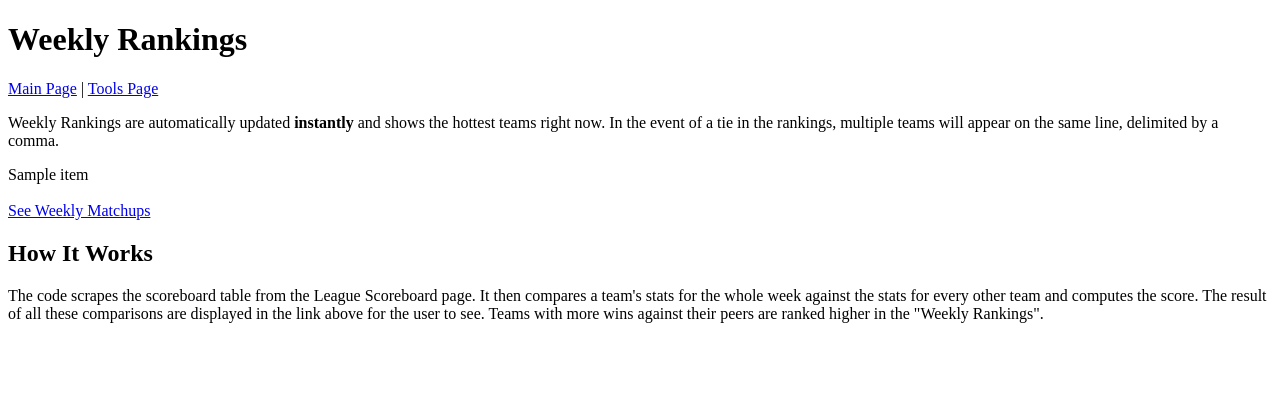
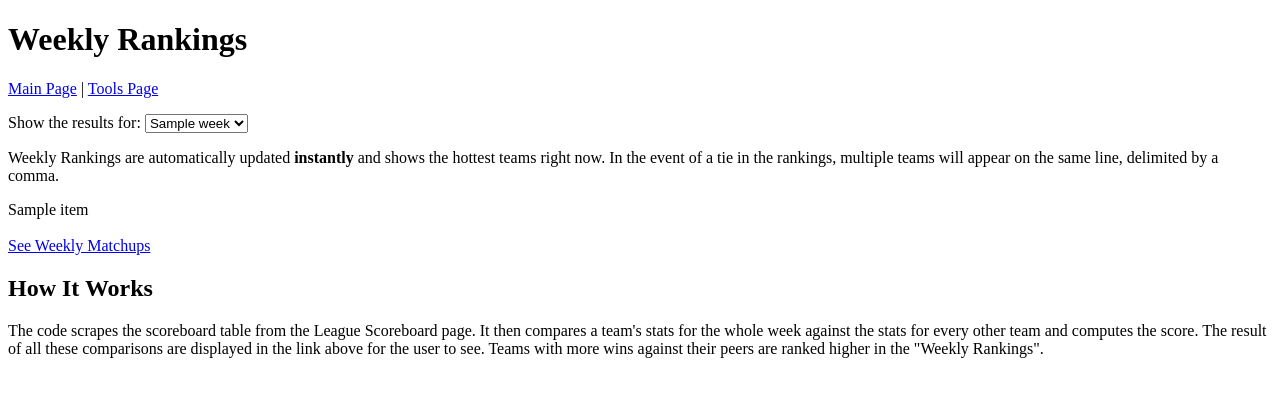
Before and after one commit to wcrasta/ESPN-Fantasy-Basketball, a Flask app: template templates/weekly_rankings.html in a window 1280 px wide. Shown: the top 397 px of the page. Run offline with Flask 2, Linux system fonts and the light colour scheme; the template is opened without the code that fills it: most values are stand-ins (such as "Sample title", 1, 10 or a date in 2020).

Commit message:
Previous weeks implementation

```diff
--- a/app.py
+++ b/app.py
@@ -1,5 +1,5 @@
 from bs4 import BeautifulSoup
-from flask import Flask, render_template, request, redirect, url_for
+from flask import Flask, render_template, request, redirect, url_for, session
 from operator import itemgetter
 from selenium import webdriver
 from selenium.webdriver.common.by import By
@@ -7,11 +7,12 @@ from selenium.webdriver.common.desired_capabilities import DesiredCapabilities
 from selenium.webdriver.support import expected_conditions as EC
 from selenium.webdriver.support.wait import WebDriverWait
 from urllib.parse import parse_qs, urlparse
-
+import requests
 
 # Create the Flask application.
 app = Flask(__name__)
 app.debug = True
+app.secret_key = "super secret key"
 
 
 @app.route('/', methods=['GET', 'POST'])
@@ -48,7 +49,7 @@ def season_rankings():
         leagueId = request.args.get('leagueId')
         seasonId = request.args.get('seasonId')
         url = 'http://fantasy.espn.com/basketball/league/standings?leagueId={}&seasonId={}'.format(leagueId, seasonId)
-        teams, categories = setup(url)
+        teams, categories, weeks = setup(url)
         season_rankings, season_matchups, season_analysis = computeStats(teams, categories)
         return render_template('season_rankings.html', season_rankings=season_rankings, leagueId=leagueId,
                                seasonId=seasonId)
@@ -63,7 +64,7 @@ def season_matchups():
         leagueId = request.args.get('leagueId')
         seasonId = request.args.get('seasonId')
         url = 'http://fantasy.espn.com/basketball/league/standings?leagueId={}&seasonId={}'.format(leagueId, seasonId)
-        teams, categories = setup(url)
+        teams, categories, weeks = setup(url)
         season_rankings, season_matchups, season_analysis = computeStats(teams, categories)
         return render_template('season_matchups.html', season_matchups=season_matchups, leagueId=leagueId,
                                seasonId=seasonId)
@@ -78,7 +79,7 @@ def season_analysis():
         leagueId = request.args.get('leagueId')
         seasonId = request.args.get('seasonId')
         url = 'http://fantasy.espn.com/basketball/league/standings?leagueId={}&seasonId={}'.format(leagueId, seasonId)
-        teams, categories = setup(url)
+        teams, categories, weeks = setup(url)
         season_rankings, season_matchups, season_analysis = computeStats(teams, categories)
         return render_template('season_analysis.html', season_matchups=season_matchups, season_analysis=season_analysis,
                                leagueId=leagueId, seasonId=seasonId)
@@ -87,50 +88,74 @@ def season_analysis():
         return redirect(url_for('index', invalidURL=True))
 
 
-@app.route('/weekly_rankings')
+@app.route('/weekly_rankings', methods=['GET', 'POST'])
 def weekly_rankings():
     try:
         leagueId = request.args.get('leagueId')
         seasonId = request.args.get('seasonId')
-        url = 'http://fantasy.espn.com/basketball/league/scoreboard?leagueId={}&seasonId={}'.format(leagueId, seasonId)
-        teams, categories = setup(url)
+        week = request.form.get('week_selection')
+        if week is None:
+            week = getCurrentWeek(leagueId, seasonId)
+        session['currentWeek'] = week
+        url = ('http://fantasy.espn.com/basketball/league/scoreboard?leagueId={}&seasonId={}&matchupPeriodId={}')\
+            .format(leagueId, seasonId, week)
+        teams, categories, weeks = setup(url)
         weekly_rankings, weekly_matchups, weekly_analysis = computeStats(teams, categories)
         return render_template('weekly_rankings.html', weekly_rankings=weekly_rankings, leagueId=leagueId,
-                               seasonId=seasonId)
+                               seasonId=seasonId, currentWeek=week, weeks=weeks)
     except Exception as ex:
         print('Exception in weekly rankings:' + ex)
         return redirect(url_for('index', invalidURL=True))
 
-
-@app.route('/weekly_matchups')
+@app.route('/weekly_matchups', methods=['GET', 'POST'])
 def weekly_matchups():
     try:
         leagueId = request.args.get('leagueId')
         seasonId = request.args.get('seasonId')
-        url = 'http://fantasy.espn.com/basketball/league/scoreboard?leagueId={}&seasonId={}'.format(leagueId, seasonId)
-        teams, categories = setup(url)
+        week = request.form.get('week_selection')
+        if week is None:
+            week = session.get('currentWeek', None)
+            if week is None:
+                week = getCurrentWeek(leagueId, seasonId)
+        session['currentWeek'] = week
+        url = ('http://fantasy.espn.com/basketball/league/scoreboard?leagueId={}&seasonId={}&matchupPeriodId={}') \
+            .format(leagueId, seasonId, week)
+        teams, categories, weeks  = setup(url)
         weekly_rankings, weekly_matchups, weekly_analysis = computeStats(teams, categories)
         return render_template('weekly_matchups.html', weekly_matchups=weekly_matchups, leagueId=leagueId,
-                               seasonId=seasonId)
+                               seasonId=seasonId, currentWeek=week, weeks=weeks)
     except Exception as ex:
         print('Exception in weekly matchups:' + ex)
         return redirect(url_for('index', invalidURL=True))
 
 
-@app.route('/weekly_analysis')
+@app.route('/weekly_analysis', methods=['GET', 'POST'])
 def weekly_analysis():
     try:
         leagueId = request.args.get('leagueId')
         seasonId = request.args.get('seasonId')
-        url = 'http://fantasy.espn.com/basketball/league/scoreboard?leagueId={}&seasonId={}'.format(leagueId, seasonId)
-        teams, categories = setup(url)
+        week = request.form.get('week_selection')
+        if week is None:
+            week = session.get('currentWeek', None)
+            if week is None:
+                week = getCurrentWeek(leagueId, seasonId)
+        session['currentWeek'] = week
+        url = ('http://fantasy.espn.com/basketball/league/scoreboard?leagueId={}&seasonId={}&matchupPeriodId={}') \
+            .format(leagueId, seasonId, week)
+        teams, categories, weeks = setup(url)
         weekly_rankings, weekly_matchups, weekly_analysis = computeStats(teams, categories)
         return render_template('weekly_analysis.html', weekly_matchups=weekly_matchups, weekly_analysis=weekly_analysis,
-                               leagueId=leagueId, seasonId=seasonId)
+                               leagueId=leagueId, seasonId=seasonId, currentWeek=week, weeks=weeks)
     except Exception as ex:
         print('Exception in weekly analysis:' + ex)
         return redirect(url_for('index', invalidURL=True))
 
+def getCurrentWeek(leagueId, seasonId):
+    url = ("http://fantasy.espn.com/apis/v3/games/fba/seasons/{}/segments/0/leagues/{}?view=mMatchupScore&view"
+           "mScoreboard&view=mSettings&view=mTeam&view=modular&view=mNav").format(seasonId, leagueId)
+    r = requests.get(url)
+    data = r.json()
+    return data['status']['currentMatchupPeriod']
 
 # Scrapes the "Season Stats" table from the ESPN Fantasy Standings page.
 def setup(url):
@@ -149,6 +174,7 @@ def setup(url):
         else:
             WebDriverWait(driver, 10).until(EC.presence_of_element_located((By.CLASS_NAME, 'Table2__header-row')))
 
+        weeks = []
         plain_text = driver.page_source
         driver.close()
         soup = BeautifulSoup(plain_text, 'lxml')
@@ -164,6 +190,10 @@ def setup(url):
             tableBody = soup.find_all('table', class_='Table2__table-scroller Table2__right-aligned Table2__table')[0]
             rows = tableBody.findAll('tr', {'class': 'Table2__tr Table2__tr--md Table2__even'})
         else:
+            weeksDropdown = soup.find("select", class_='dropdown__select')
+            weeksValues = weeksDropdown.find_all("option")
+            weeks = [w.text for w in weeksValues]
+            values = [w.get("value") for w in weeksValues]
             tableSubHead = soup.find_all('tr', class_='Table2__header-row Table2__tr Table2__even')
             tableSubHead = tableSubHead[0]
             listCats = tableSubHead.find_all('th')
@@ -205,7 +235,7 @@ def setup(url):
     except Exception as ex:
         driver.close()
         print("Exception in setup" + ex)
-    return namedTeams, categories
+    return namedTeams, categories, weeks
 
 
 # Computes the standings and matchups.
@@ -311,7 +341,6 @@ def calculateScore(teamA, teamB, categories):
        print("Exception in calculateScore " + ex)
     return valuesTuple
 
-
 # Run the Flask app.
 if __name__ == '__main__':
     app.run()
--- a/templates/weekly_rankings.html
+++ b/templates/weekly_rankings.html
@@ -8,6 +8,19 @@
 <a href = '{{ url_for('index', leagueId=leagueId, seasonId=seasonId) }}'>Main Page</a> |
 <a href = '{{ url_for('tools', leagueId=leagueId, seasonId=seasonId) }}'>Tools Page</a>
 <br />
+<p>
+    <form method="POST" action="{{ url_for('weekly_rankings', leagueId=leagueId, seasonId=seasonId) }}">
+        <label>Show the results for: </label>
+        <select name="week_selection" onchange="this.form.submit()">
+            {% for week in weeks %}
+                {% set weekNum = (week.split(' ')[1]) %}
+                <option {% if currentWeek|string == weekNum|string %} selected="selected"{% endif %} value="{{weekNum}}">
+                    {{ week }}
+                </option>
+            {% endfor %}
+        </select>
+    </form>
+</p>
 <p>Weekly Rankings are automatically updated <strong>instantly</strong> and shows the hottest teams right now. In the event of a tie in
     the rankings, multiple teams will appear on the same line, delimited by a comma. </p>
 
@@ -18,7 +31,7 @@
 <br>
 <a href = '{{ url_for('weekly_matchups', leagueId=leagueId, seasonId=seasonId) }}'>See Weekly Matchups</a>
 <h2>How It Works</h2>
-<p> The code scrapes the scoreboard table from the League Scoreboard page. It then compares a team's stats for the
+<p>The code scrapes the scoreboard table from the League Scoreboard page. It then compares a team's stats for the
     whole week against the stats for every other team and computes the score. The result of all these comparisons are
     displayed in the link above for the user to see. Teams with more wins against their peers are ranked higher in the
     "Weekly Rankings".</p>
```
Also changed, not shown: templates/weekly_analysis.html (+13 -0 lines), templates/weekly_matchups.html (+13 -0 lines).
